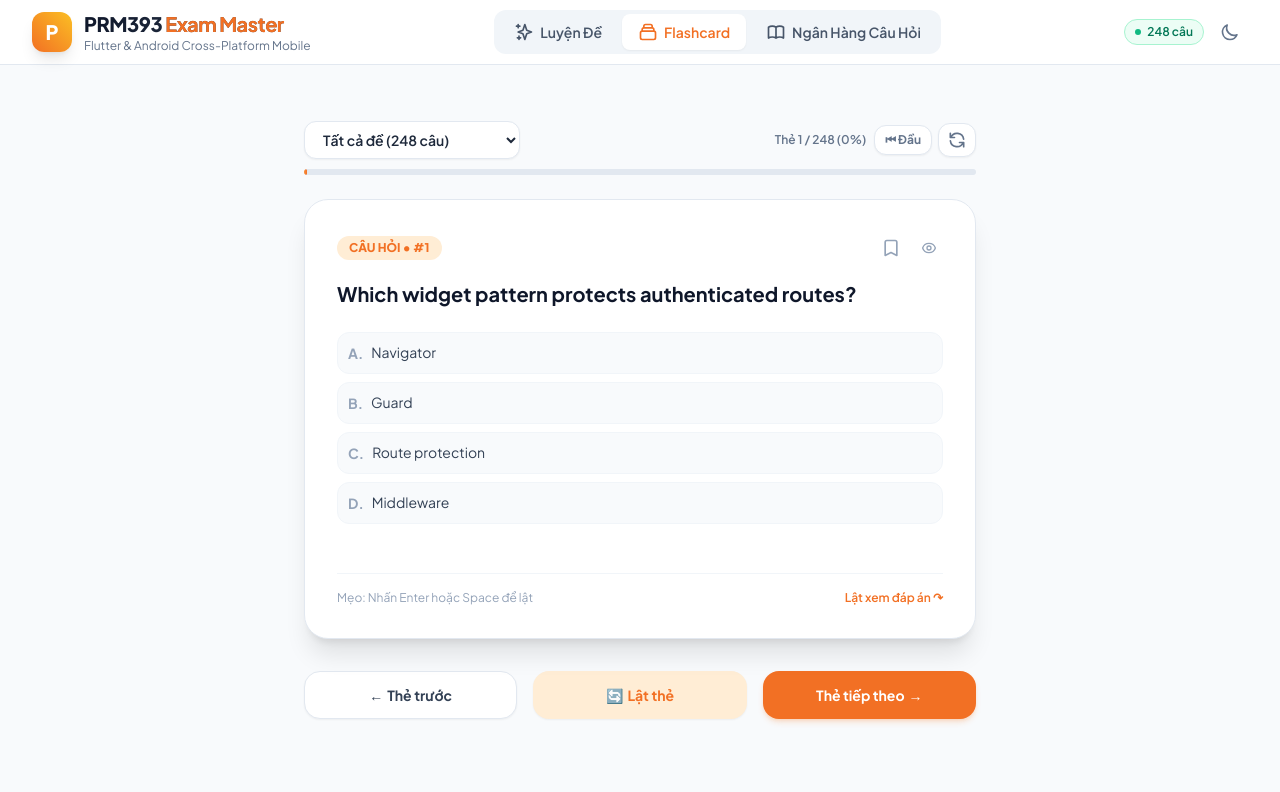
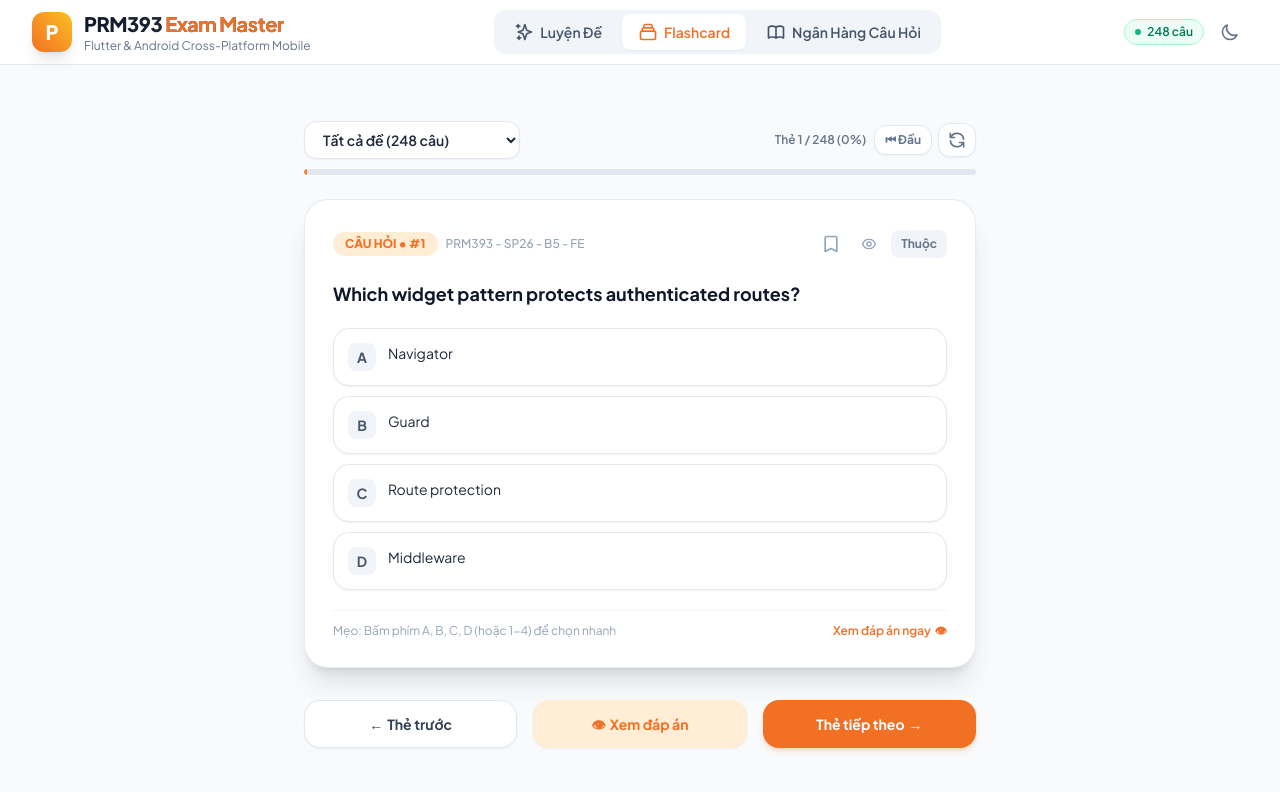
Before and after one commit to maxkepter/prm-exam, a React (Vite) app: page / in a window 1280 px wide. Both pictures are taken after a click on the button "Flashcard". Shown: the top 792 px of the page. Built offline with nearby package versions, Linux system fonts and the light colour scheme.

Commit message:
feat(flashcard): add instant answer check on option selection without card flip

```diff
--- a/src/App.jsx
+++ b/src/App.jsx
@@ -779,8 +779,8 @@ function FlashcardView({ allQuestions, bookmarks, toggleBookmark, onOpenImage })
   const [filterExam, setFilterExam] = useState(() => {
     try { return localStorage.getItem('prm_flashcard_filter') || 'ALL'; } catch { return 'ALL'; }
   });
-  const [flipped, setFlipped] = useState(false);
-  const [isFlippingAnim, setIsFlippingAnim] = useState(true);
+  const [selectedAnswers, setSelectedAnswers] = useState({});
+  const [revealedIds, setRevealedIds] = useState([]);
   const [masteredIds, setMasteredIds] = useState(() => {
     try { return JSON.parse(localStorage.getItem('prm_mastered') || '[]'); } catch { return []; }
   });
@@ -831,19 +831,8 @@ function FlashcardView({ allQuestions, bookmarks, toggleBookmark, onOpenImage })
 
   const currCard = deck[currentIndex] || deck[0];
 
-  // Chỉ nạp nội dung của thẻ vào mặt sau khi người dùng chủ động lật thẻ
-  // Nhờ đó khi chuyển sang thẻ mới mà chưa lật, mặt sau tuyệt đối không chứa đáp án của thẻ mới!
-  const [revealedCard, setRevealedCard] = useState(currCard);
-
-  // Chuyển thẻ an toàn: tắt hiệu ứng lật ngược tức thì và reset lật
   const changeCard = (newIndex) => {
-    setIsFlippingAnim(false);
-    setFlipped(false);
     setCurrentIndex(newIndex);
-    // Bật lại hiệu ứng 3D sau khi thẻ mới đã ở mặt trước (0deg)
-    setTimeout(() => {
-      setIsFlippingAnim(true);
-    }, 60);
   };
 
   const handleNext = () => {
@@ -862,20 +851,32 @@ function FlashcardView({ allQuestions, bookmarks, toggleBookmark, onOpenImage })
     }
   };
 
-  const handleFlip = () => {
-    setIsFlippingAnim(true);
-    if (!flipped && currCard) {
-      setRevealedCard(currCard);
-    }
-    setFlipped(prev => !prev);
+  const handleSelectOption = (key) => {
+    if (!currCard) return;
+    setSelectedAnswers(prev => ({
+      ...prev,
+      [currCard.id]: key
+    }));
+  };
+
+  const handleRevealAnswer = () => {
+    if (!currCard) return;
+    setRevealedIds(prev => (prev.includes(currCard.id) ? prev : [...prev, currCard.id]));
+  };
+
+  const handleResetCard = () => {
+    if (!currCard) return;
+    setSelectedAnswers(prev => {
+      const next = { ...prev };
+      delete next[currCard.id];
+      return next;
+    });
+    setRevealedIds(prev => prev.filter(id => id !== currCard.id));
   };
 
   const shuffleDeck = () => {
-    setIsFlippingAnim(false);
-    setFlipped(false);
     const rand = Math.floor(Math.random() * deck.length);
     setCurrentIndex(rand);
-    setTimeout(() => setIsFlippingAnim(true), 60);
   };
 
   const toggleMastered = (id) => {
@@ -888,7 +889,6 @@ function FlashcardView({ allQuestions, bookmarks, toggleBookmark, onOpenImage })
 
   // Hỗ trợ thao tác vuốt màn hình cảm ứng trên điện thoại
   const touchStartRef = React.useRef({ x: 0, y: 0, time: 0 });
-  const hasSwipedRef = React.useRef(false);
 
   const handleTouchStart = (e) => {
     if (e.touches && e.touches[0]) {
@@ -897,7 +897,6 @@ function FlashcardView({ allQuestions, bookmarks, toggleBookmark, onOpenImage })
         y: e.touches[0].clientY,
         time: Date.now()
       };
-      hasSwipedRef.current = false;
     }
   };
 
@@ -907,9 +906,8 @@ function FlashcardView({ allQuestions, bookmarks, toggleBookmark, onOpenImage })
     const diffY = touchStartRef.current.y - e.changedTouches[0].clientY;
     const elapsed = Date.now() - touchStartRef.current.time;
 
-    // Vuốt ngang dứt khoát: trong 600ms, khoảng cách > 45px và góc nghiêng ngang
-    if (elapsed < 600 && Math.abs(diffX) > 45 && Math.abs(diffX) > Math.abs(diffY) * 1.4) {
-      hasSwipedRef.current = true;
+    // Vuốt ngang dứt khoát: trong 600ms, khoảng cách > 55px và góc nghiêng ngang
+    if (elapsed < 600 && Math.abs(diffX) > 55 && Math.abs(diffX) > Math.abs(diffY) * 1.5) {
       if (diffX > 0) {
         handleNext();
       } else {
@@ -918,20 +916,47 @@ function FlashcardView({ allQuestions, bookmarks, toggleBookmark, onOpenImage })
     }
   };
 
-  const handleCardClick = () => {
-    if (hasSwipedRef.current) {
-      hasSwipedRef.current = false;
-      return;
-    }
-    handleFlip();
-  };
+  const selectedOption = currCard ? selectedAnswers[currCard.id] : null;
+  const isRevealed = Boolean(selectedOption) || (currCard ? revealedIds.includes(currCard.id) : false);
 
   useEffect(() => {
     const handleKeyDown = (e) => {
       if (['INPUT', 'TEXTAREA', 'SELECT'].includes(e.target.tagName)) return;
+
+      const keyUpper = e.key.toUpperCase();
+      if (['A', 'B', 'C', 'D'].includes(keyUpper) && currCard && currCard.options[keyUpper]) {
+        e.preventDefault();
+        handleSelectOption(keyUpper);
+        return;
+      }
+      if (e.key === '1' && currCard && currCard.options['A']) {
+        e.preventDefault();
+        handleSelectOption('A');
+        return;
+      }
+      if (e.key === '2' && currCard && currCard.options['B']) {
+        e.preventDefault();
+        handleSelectOption('B');
+        return;
+      }
+      if (e.key === '3' && currCard && currCard.options['C']) {
+        e.preventDefault();
+        handleSelectOption('C');
+        return;
+      }
+      if (e.key === '4' && currCard && currCard.options['D']) {
+        e.preventDefault();
+        handleSelectOption('D');
+        return;
+      }
+
       if (e.code === 'Space' || e.code === 'Enter' || e.key === 'Enter') {
         e.preventDefault();
-        handleFlip();
+        if (!isRevealed) {
+          handleRevealAnswer();
+        } else {
+          handleNext();
+        }
       } else if (e.code === 'ArrowRight') {
         handleNext();
       } else if (e.code === 'ArrowLeft') {
@@ -940,7 +965,7 @@ function FlashcardView({ allQuestions, bookmarks, toggleBookmark, onOpenImage })
     };
     window.addEventListener('keydown', handleKeyDown);
     return () => window.removeEventListener('keydown', handleKeyDown);
-  }, [currentIndex, deck, flipped, currCard]);
+  }, [currentIndex, deck, isRevealed, currCard]);
 
   if (!currCard) {
     return (
@@ -955,7 +980,6 @@ function FlashcardView({ allQuestions, bookmarks, toggleBookmark, onOpenImage })
 
   const isMastered = masteredIds.includes(currCard.id);
   const isBookmarked = bookmarks.includes(currCard.id);
-  const displayBackCard = revealedCard || currCard;
 
   return (
     <div className="max-w-2xl mx-auto space-y-4 sm:space-y-6 py-2 sm:py-6">
@@ -1021,31 +1045,29 @@ function FlashcardView({ allQuestions, bookmarks, toggleBookmark, onOpenImage })
         </div>
       </div>
 
-      {/* Thẻ 3D Flashcard có hỗ trợ Touch Swipe và chống lộ đáp án */}
+      {/* Thẻ tương tác Flashcard kiểm tra đáp án trực tiếp */}
       <div
-        className="perspective-1000 w-full min-h-[380px] sm:min-h-[440px] cursor-pointer select-none"
-        onClick={handleCardClick}
+        className="w-full bg-white dark:bg-slate-800 rounded-2xl sm:rounded-3xl shadow-xl border border-slate-200/80 dark:border-slate-700/80 p-4 sm:p-7 select-none transition-all duration-200"
         onTouchStart={handleTouchStart}
         onTouchEnd={handleTouchEnd}
       >
-        <div className={`relative w-full h-full min-h-[380px] sm:min-h-[440px] rounded-2xl sm:rounded-3xl p-4 sm:p-8 transform-style-3d shadow-xl border ${
-          isFlippingAnim ? 'transition-transform duration-500' : 'transition-none'
-        } ${
-          flipped ? 'rotate-y-180 bg-white dark:bg-slate-800 border-orange-300 dark:border-orange-800' : 'bg-white dark:bg-slate-800 border-slate-200 dark:border-slate-700'
-        }`}>
-          {/* MẶT TRƯỚC: CÂU HỎI */}
-          <div className={`absolute inset-0 p-4 sm:p-8 flex flex-col justify-between backface-hidden overflow-y-auto ${
-            flipped ? 'pointer-events-none opacity-0' : 'opacity-100'
-          }`}>
-            <div>
-              <div className="flex items-center justify-between mb-3 sm:mb-4">
+        <div className="space-y-4 sm:space-y-5">
+          {/* Header câu hỏi: Số câu, đề thi, bookmark & trạng thái */}
+          <div className="flex items-center justify-between">
+            <div className="flex items-center space-x-2">
               <span className="px-2.5 sm:px-3 py-1 rounded-full text-[11px] sm:text-xs font-extrabold bg-orange-100 dark:bg-orange-950 text-fpt-orange uppercase">
                 Câu Hỏi • #{currCard.questionNumber}
               </span>
-                <div className="flex items-center space-x-1.5 sm:space-x-2" onClick={e => e.stopPropagation()}>
+              <span className="text-[11px] sm:text-xs text-slate-400 dark:text-slate-500 font-medium truncate max-w-[140px] sm:max-w-none">
+                {currCard.exam}
+              </span>
+            </div>
+
+            <div className="flex items-center space-x-1.5 sm:space-x-2">
               <button
                 onClick={() => toggleBookmark(currCard.id)}
                 className="p-1.5 rounded-lg text-slate-400 hover:text-amber-500 transition"
+                title={isBookmarked ? "Bỏ đánh dấu" : "Đánh dấu câu hỏi"}
               >
                 <BookmarkIcon filled={isBookmarked} className="w-5 h-5" />
               </button>
@@ -1058,81 +1080,196 @@ function FlashcardView({ allQuestions, bookmarks, toggleBookmark, onOpenImage })
                   <EyeIcon />
                 </button>
               )}
+              <button
+                onClick={() => toggleMastered(currCard.id)}
+                className={`p-1.5 px-2.5 rounded-lg text-xs font-bold transition flex items-center space-x-1 ${
+                  isMastered ? 'bg-emerald-500 text-white shadow-sm' : 'bg-slate-100 dark:bg-slate-700 text-slate-500 dark:text-slate-300 hover:bg-slate-200'
+                }`}
+                title="Đánh dấu đã thuộc"
+              >
+                <span>{isMastered ? '✓ Đã thuộc' : 'Thuộc'}</span>
+              </button>
             </div>
           </div>
 
-              <h3 className="text-base sm:text-xl font-bold text-slate-900 dark:text-white leading-relaxed">
+          {/* Nội dung câu hỏi */}
+          <h3 className="text-base sm:text-lg font-bold text-slate-900 dark:text-white leading-relaxed">
             {currCard.question}
           </h3>
 
-              <div className="mt-3.5 sm:mt-6 space-y-1.5 sm:space-y-2">
+          {/* Danh sách các đáp án có thể chọn và check kết quả ngay */}
+          <div className="space-y-2 sm:space-y-2.5">
             {['A', 'B', 'C', 'D'].map(k => {
               if (!currCard.options[k]) return null;
+              const isChosen = selectedOption === k;
+              const isCorrect = currCard.correctAnswer === k;
+
+              let cardStyle = "border-slate-200 dark:border-slate-700 bg-white dark:bg-slate-750 hover:border-orange-400 dark:hover:border-orange-500 hover:bg-orange-50/40 dark:hover:bg-slate-700 text-slate-800 dark:text-slate-200 shadow-sm cursor-pointer";
+              let badgeStyle = "bg-slate-100 dark:bg-slate-700 text-slate-600 dark:text-slate-300 font-bold";
+
+              if (isRevealed) {
+                if (isChosen && isCorrect) {
+                  // Người dùng chọn đúng
+                  cardStyle = "border-2 border-emerald-500 bg-emerald-50 dark:bg-emerald-950/40 text-emerald-950 dark:text-emerald-100 shadow-md ring-2 ring-emerald-500/20";
+                  badgeStyle = "bg-emerald-500 text-white font-black";
+                } else if (isChosen && !isCorrect) {
+                  // Người dùng chọn sai (đáp án sai hiện màu đỏ)
+                  cardStyle = "border-2 border-rose-500 bg-rose-50 dark:bg-rose-950/40 text-rose-950 dark:text-rose-100 shadow-md ring-2 ring-rose-500/20";
+                  badgeStyle = "bg-rose-500 text-white font-black";
+                } else if (!isChosen && isCorrect) {
+                  // Đáp án đúng thực tế (hiện màu xanh)
+                  cardStyle = "border-2 border-emerald-500 bg-emerald-50/70 dark:bg-emerald-950/30 text-emerald-900 dark:text-emerald-200 font-medium";
+                  badgeStyle = "bg-emerald-500 text-white font-black";
+                } else {
+                  // Các đáp án sai khác không được chọn
+                  cardStyle = "border-slate-200/60 dark:border-slate-700/60 bg-slate-50/50 dark:bg-slate-800/40 text-slate-400 dark:text-slate-500 opacity-50";
+                  badgeStyle = "bg-slate-100 dark:bg-slate-800 text-slate-400";
+                }
+              }
+
               return (
-                    <div key={k} className="p-2 sm:p-2.5 rounded-xl bg-slate-50 dark:bg-slate-750 text-xs sm:text-sm text-slate-700 dark:text-slate-300 flex items-start space-x-2 border border-slate-100 dark:border-slate-700">
-                      <span className="font-bold text-slate-400 shrink-0">{k}.</span>
-                      <span className="leading-snug">{currCard.options[k]}</span>
+                <div
+                  key={k}
+                  onClick={() => handleSelectOption(k)}
+                  className={`w-full p-2.5 sm:p-3.5 rounded-xl sm:rounded-2xl border transition-all flex items-start space-x-2.5 sm:space-x-3 text-left ${cardStyle}`}
+                  role="button"
+                  tabIndex={0}
+                >
+                  <span className={`w-6 h-6 sm:w-7 sm:h-7 rounded-lg text-xs sm:text-sm flex items-center justify-center shrink-0 transition-colors ${badgeStyle}`}>
+                    {k}
+                  </span>
+                  <div className="flex-1 min-w-0 flex flex-col sm:flex-row sm:items-center justify-between gap-1">
+                    <span className="text-xs sm:text-sm leading-snug break-words">
+                      {currCard.options[k]}
+                    </span>
+                    {isRevealed && isChosen && isCorrect && (
+                      <span className="inline-flex items-center px-2 py-0.5 rounded-full text-[10px] sm:text-xs font-black bg-emerald-100 dark:bg-emerald-900 text-emerald-700 dark:text-emerald-300 shrink-0 self-start sm:self-auto">
+                        ✓ Bạn chọn đúng
+                      </span>
+                    )}
+                    {isRevealed && isChosen && !isCorrect && (
+                      <span className="inline-flex items-center px-2 py-0.5 rounded-full text-[10px] sm:text-xs font-black bg-rose-100 dark:bg-rose-900 text-rose-700 dark:text-rose-300 shrink-0 self-start sm:self-auto">
+                        ✗ Bạn chọn sai
+                      </span>
+                    )}
+                    {isRevealed && !isChosen && isCorrect && (
+                      <span className="inline-flex items-center px-2 py-0.5 rounded-full text-[10px] sm:text-xs font-black bg-emerald-100 dark:bg-emerald-900 text-emerald-700 dark:text-emerald-300 shrink-0 self-start sm:self-auto">
+                        ✓ Đáp án đúng
+                      </span>
+                    )}
+                  </div>
                 </div>
               );
             })}
           </div>
+
+          {/* Hộp thông báo kết quả & Giải thích chi tiết */}
+          {isRevealed && (
+            <div className="pt-3 border-t border-slate-100 dark:border-slate-700 space-y-3">
+              {/* Banner trạng thái kết quả */}
+              {selectedOption ? (
+                selectedOption === currCard.correctAnswer ? (
+                  <div className="p-3 sm:p-3.5 rounded-xl bg-emerald-50 dark:bg-emerald-950/40 border border-emerald-200 dark:border-emerald-800 flex items-center justify-between">
+                    <div className="flex items-center space-x-2.5">
+                      <span className="text-xl">🎉</span>
+                      <div>
+                        <div className="text-xs sm:text-sm font-extrabold text-emerald-800 dark:text-emerald-300">
+                          Chính xác! Đáp án đúng là {currCard.correctAnswer}
                         </div>
-
-            <div className="pt-3 sm:pt-4 border-t border-slate-100 dark:border-slate-700 flex items-center justify-between text-[11px] sm:text-xs text-slate-400 mt-4">
-              <span className="hidden sm:inline">Mẹo: Nhấn Enter hoặc Space để lật</span>
-              <span className="sm:hidden">Chạm để lật thẻ</span>
-              <span className="font-semibold text-fpt-orange flex items-center">
-                Lật xem đáp án ↷
-              </span>
+                        <div className="text-[11px] sm:text-xs text-emerald-700 dark:text-emerald-400">
+                          {currCard.options[currCard.correctAnswer]}
                         </div>
                       </div>
+                    </div>
+                    <button
+                      onClick={handleResetCard}
+                      className="text-[11px] sm:text-xs font-bold text-emerald-700 dark:text-emerald-400 hover:underline px-2 py-1 rounded bg-emerald-100/60 dark:bg-emerald-900/40 shrink-0"
+                    >
+                      Làm lại
+                    </button>
+                  </div>
+                ) : (
+                  <div className="p-3 sm:p-3.5 rounded-xl bg-rose-50 dark:bg-rose-950/40 border border-rose-200 dark:border-rose-800 flex items-center justify-between">
+                    <div className="flex items-center space-x-2.5">
+                      <span className="text-xl">❌</span>
+                      <div>
+                        <div className="text-xs sm:text-sm font-extrabold text-rose-800 dark:text-rose-300">
+                          Chưa chính xác! (Bạn chọn {selectedOption})
+                        </div>
+                        <div className="text-[11px] sm:text-xs text-rose-700 dark:text-rose-400">
+                          Đáp án đúng là: <strong className="font-extrabold text-emerald-600 dark:text-emerald-400">{currCard.correctAnswer}</strong> — {currCard.options[currCard.correctAnswer]}
+                        </div>
+                      </div>
+                    </div>
+                    <button
+                      onClick={handleResetCard}
+                      className="text-[11px] sm:text-xs font-bold text-rose-700 dark:text-rose-400 hover:underline px-2 py-1 rounded bg-rose-100/60 dark:bg-rose-900/40 shrink-0"
+                    >
+                      Làm lại
+                    </button>
+                  </div>
+                )
+              ) : (
+                <div className="p-3 sm:p-3.5 rounded-xl bg-blue-50 dark:bg-blue-950/40 border border-blue-200 dark:border-blue-800 flex items-center justify-between">
+                  <div className="flex items-center space-x-2.5">
+                    <span className="text-xl">💡</span>
+                    <div>
+                      <div className="text-xs sm:text-sm font-extrabold text-blue-800 dark:text-blue-300">
+                        Đáp án đúng: {currCard.correctAnswer}
+                      </div>
+                      <div className="text-[11px] sm:text-xs text-blue-700 dark:text-blue-400">
+                        {currCard.options[currCard.correctAnswer]}
+                      </div>
+                    </div>
+                  </div>
+                  <button
+                    onClick={handleResetCard}
+                    className="text-[11px] sm:text-xs font-bold text-blue-700 dark:text-blue-400 hover:underline px-2 py-1 rounded bg-blue-100/60 dark:bg-blue-900/40 shrink-0"
+                  >
+                    Làm lại
+                  </button>
+                </div>
+              )}
 
-          {/* MẶT SAU: ĐÁP ÁN & GIẢI THÍCH (Chỉ render nội dung khi đã lật để ngăn lộ đáp án câu mới) */}
-          <div className={`absolute inset-0 p-4 sm:p-8 flex flex-col justify-between backface-hidden rotate-y-180 overflow-y-auto ${
-            !flipped ? 'pointer-events-none opacity-0' : 'opacity-100'
-          }`}>
-            <div className="space-y-3 sm:space-y-4">
-              <div className="flex items-center justify-between">
-                <span className="px-2.5 sm:px-3 py-1 rounded-full text-[11px] sm:text-xs font-bold bg-emerald-100 dark:bg-emerald-950 text-emerald-700 dark:text-emerald-400">
-                  Đáp Án Chính Xác
-                </span>
-                <span className="text-[11px] sm:text-xs text-slate-400 truncate max-w-[150px] sm:max-w-none">{displayBackCard.exam}</span>
+              {/* Giải thích chi tiết */}
+              {currCard.explanation && (
+                <div className="p-3 sm:p-4 rounded-xl sm:rounded-2xl bg-slate-50 dark:bg-slate-750/80 border border-slate-200/80 dark:border-slate-700/80 space-y-1.5">
+                  <div className="text-[11px] sm:text-xs font-bold text-slate-500 uppercase tracking-wider flex items-center space-x-1.5">
+                    <span>📖</span>
+                    <span>Giải Thích Chi Tiết</span>
                   </div>
-
-              <div className="p-3 sm:p-4 rounded-xl sm:rounded-2xl bg-emerald-50 dark:bg-emerald-950/40 border border-emerald-200 dark:border-emerald-800 flex items-center space-x-3 sm:space-x-4">
-                <span className="w-10 h-10 sm:w-12 sm:h-12 rounded-xl bg-emerald-500 text-white font-black text-xl sm:text-2xl flex items-center justify-center shrink-0 shadow-md">
-                  {displayBackCard.correctAnswer}
-                </span>
-                <span className="text-sm sm:text-lg font-bold text-emerald-900 dark:text-emerald-200 leading-snug">
-                  {displayBackCard.options[displayBackCard.correctAnswer]}
-                </span>
-              </div>
-
-              {displayBackCard.explanation && (
-                <div className="p-3 sm:p-4 rounded-xl sm:rounded-2xl bg-slate-50 dark:bg-slate-750 border border-slate-200/80 dark:border-slate-700/80 space-y-1">
-                  <div className="text-[11px] sm:text-xs font-bold text-slate-500 uppercase tracking-wider">Giải Thích Chi Tiết</div>
-                  <p className="text-xs sm:text-sm text-slate-700 dark:text-slate-300 leading-relaxed">
-                    {displayBackCard.explanation}
+                  <p className="text-xs sm:text-sm text-slate-700 dark:text-slate-300 leading-relaxed whitespace-pre-line">
+                    {currCard.explanation}
                   </p>
                 </div>
               )}
             </div>
+          )}
 
-            <div className="pt-3 sm:pt-4 border-t border-slate-100 dark:border-slate-700 flex items-center justify-between text-[11px] sm:text-xs text-slate-400 mt-4">
-              <span className="hidden sm:inline">Nhấn Enter / Space để lật lại</span>
-              <span className="sm:hidden">Chạm để xem câu hỏi</span>
+          {/* Gợi ý thao tác ở chân thẻ */}
+          <div className="pt-3 border-t border-slate-100 dark:border-slate-700/70 flex items-center justify-between text-[11px] sm:text-xs text-slate-400">
+            {!isRevealed ? (
+              <>
+                <span className="hidden sm:inline">Mẹo: Bấm phím A, B, C, D (hoặc 1-4) để chọn nhanh</span>
+                <span className="sm:hidden">Chạm đáp án để kiểm tra</span>
                 <button
-                onClick={(e) => {
-                  e.stopPropagation();
-                  toggleMastered(displayBackCard.id);
-                }}
-                className={`px-2.5 sm:px-3 py-1.5 rounded-xl font-bold text-[11px] sm:text-xs transition ${
-                  masteredIds.includes(displayBackCard.id) ? 'bg-emerald-500 text-white' : 'bg-slate-100 dark:bg-slate-700 text-slate-600 dark:text-slate-300 hover:bg-slate-200'
-                }`}
+                  onClick={handleRevealAnswer}
+                  className="font-semibold text-fpt-orange hover:underline flex items-center space-x-1"
                 >
-                {masteredIds.includes(displayBackCard.id) ? '✓ Đã thuộc' : 'Đánh dấu đã thuộc'}
+                  <span>Xem đáp án ngay</span>
+                  <span>👁</span>
                 </button>
-            </div>
+              </>
+            ) : (
+              <>
+                <span className="hidden sm:inline">Mẹo: Nhấn Enter hoặc Space để sang thẻ tiếp theo</span>
+                <span className="sm:hidden">Vuốt để chuyển thẻ</span>
+                <span className="font-semibold text-emerald-600 dark:text-emerald-400 flex items-center space-x-1">
+                  <span>Đã kiểm tra xong</span>
+                  <span>✓</span>
+                </span>
+              </>
+            )}
           </div>
         </div>
       </div>
@@ -1148,11 +1285,20 @@ function FlashcardView({ allQuestions, bookmarks, toggleBookmark, onOpenImage })
           <span className="sm:hidden">Trước</span>
         </button>
         <button
-          onClick={handleFlip}
+          onClick={isRevealed ? handleResetCard : handleRevealAnswer}
           className="h-11 sm:h-12 px-2 sm:px-6 rounded-2xl bg-orange-100 dark:bg-orange-950/80 text-fpt-orange font-bold text-xs sm:text-sm hover:bg-orange-200 active:scale-95 transition flex items-center justify-center space-x-1 shadow-sm"
         >
+          {isRevealed ? (
+            <>
               <span>🔄</span>
-          <span>{flipped ? 'Câu hỏi' : 'Lật thẻ'}</span>
+              <span>Làm lại</span>
+            </>
+          ) : (
+            <>
+              <span>👁</span>
+              <span>Xem đáp án</span>
+            </>
+          )}
         </button>
         <button
           onClick={handleNext}
```
Lines whose indentation alone changed are shown as unchanged.
